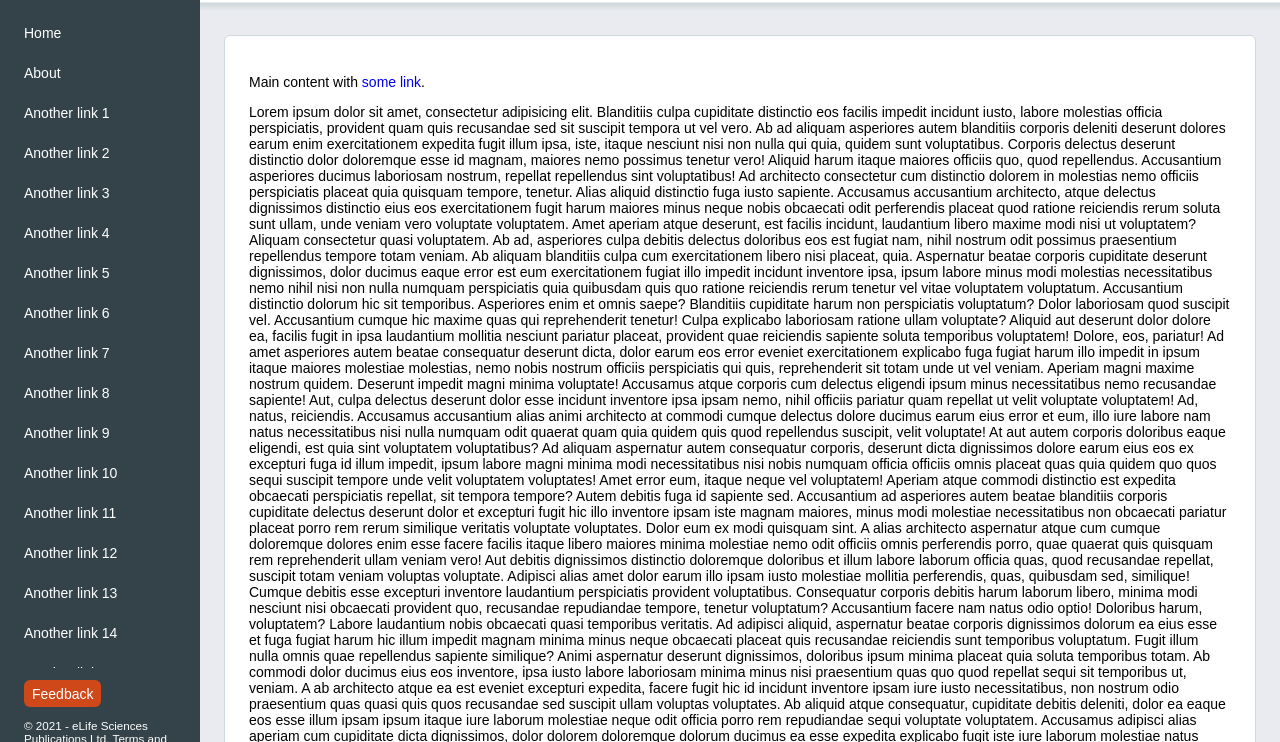
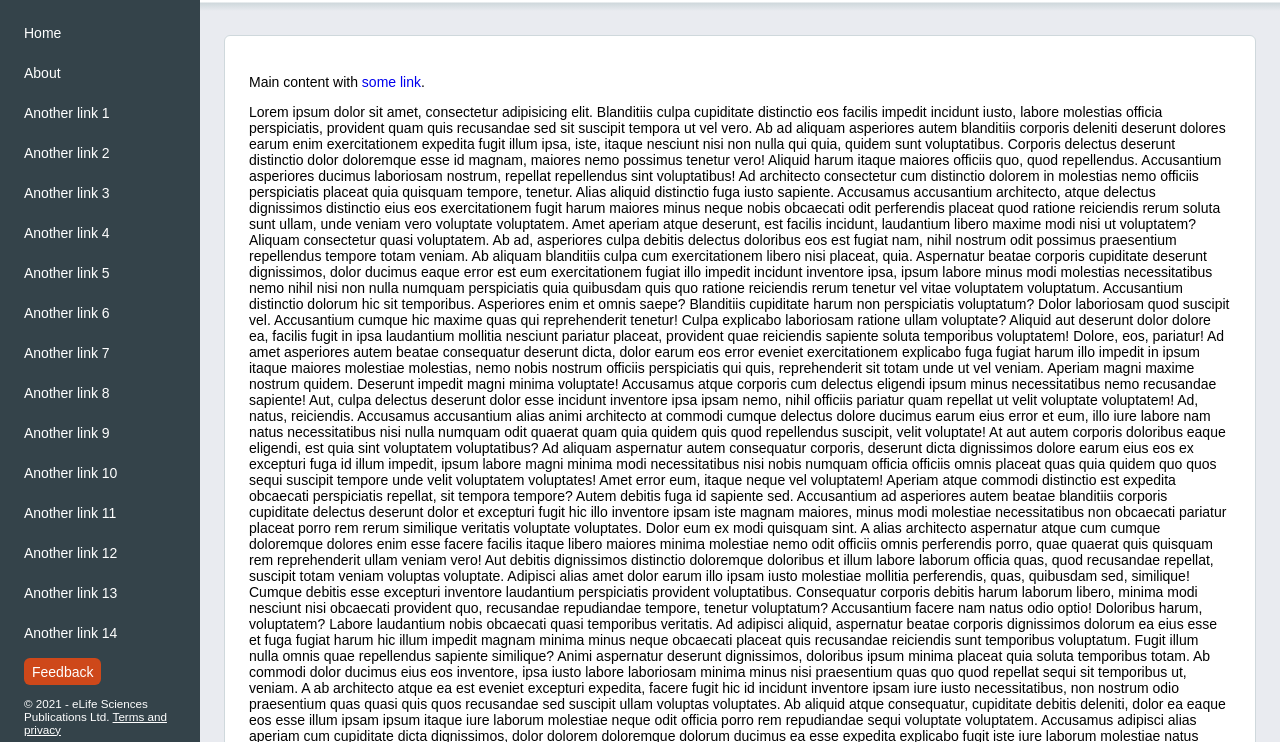
Before and after one commit to davidcmoulton/ui-impementation-idea, a website: page public/index.html in a window 1280 px wide. Shown: the part 58-800 px from the top of the page. Drawn offline with Linux system fonts and the light colour scheme.

Commit message:
Update footer height variable to take account of wrapping

```diff
--- a/sass/_settings.scss
+++ b/sass/_settings.scss
@@ -1,5 +1,5 @@
 // Don't really do the next 1, used here to illustrate relationships
-$flyout-menu-footer-height-including-margins: 74px;
+$flyout-menu-footer-height-including-margins: 96.5px;
 
 $fly-out-icon-side: 60px;
 $top-nav-height: 60px;
```
Also changed, not shown: public/styles.css.
